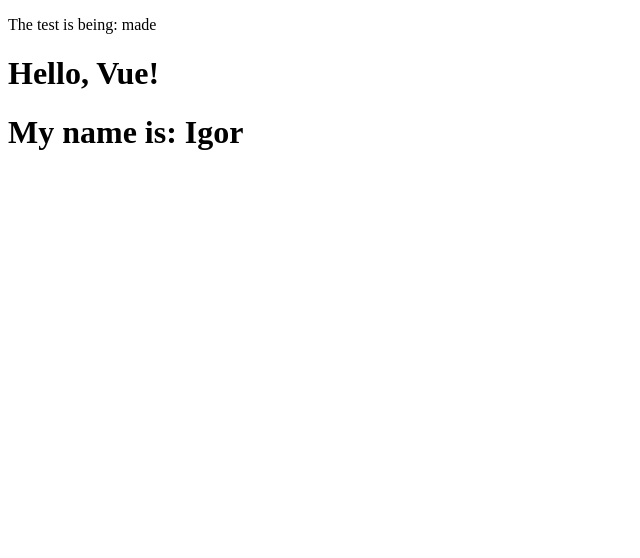
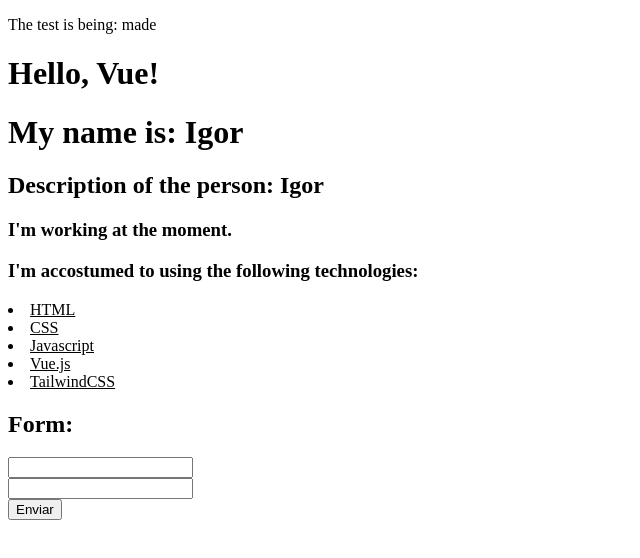
Before and after one commit to IgorBorgess/vue3-firstContact, a Vue app: page / in a window 1280 px wide. Shown: the top 558 px of the page, without its empty margins (0-640 px from the left). Built offline with nearby package versions, Linux system fonts and the light colour scheme.

Commit message:
[If applied] will upload the components exercise.

```diff
--- a/src/App.vue
+++ b/src/App.vue
@@ -1,18 +1,23 @@
 <template>
-  <p>The test is being: {{ testing }}</p>
-  <FirstComponent />
-  <LifeCycle />
+  <div>
+    <p>The test is being: {{ testing }}</p>
+    <FirstComponent />
+    <LifeCycle />
+    <Person />
+  </div>
 </template>
 
 <script>
 import FirstComponent from "./components/FirstComponent.vue"
 import LifeCycle from "./components/LifeCycle.vue"
+import Person from "./components/Person.vue"
 
 export default {
   name: "App",
   components: {
     FirstComponent,
-    LifeCycle
+    LifeCycle,
+    Person
     },
   data() {
     return {
--- /dev/null
+++ b/src/components/Form.vue
@@ -0,0 +1,25 @@
+<template>
+    <h2>Form: </h2>
+    <form action="">
+        <div> <InputText /> </div>
+        <div> <InputText /> </div>
+        <div> <Submit /> </div>
+    </form>
+</template>
+
+<script>
+import InputText from "./form/InputText.vue"
+import Submit from "./form/Submit.vue"
+
+export default {
+    name: "Form",
+    components: {
+        InputText,
+        Submit
+    }
+}
+</script>
+
+<style>
+
+</style>
--- /dev/null
+++ b/src/components/Info.vue
@@ -0,0 +1,23 @@
+<template>
+    <div>
+        <h3>I'm working at the moment.</h3>
+        <h3>I'm accostumed to using the following technologies:</h3>
+        <u>
+            <li>HTML</li>
+            <li>CSS</li>
+            <li>Javascript</li>
+            <li>Vue.js</li>
+            <li>TailwindCSS</li>
+        </u>
+    </div>
+</template>
+
+<script>
+export default {
+
+}
+</script>
+
+<style>
+
+</style>
--- /dev/null
+++ b/src/components/Person.vue
@@ -0,0 +1,28 @@
+<template>
+    <div>
+        <h2>Description of the person: {{ name }}</h2>
+        <Info />
+        <Form />
+    </div>
+</template>
+
+<script>
+import Info from './Info.vue'
+import Form from './Form.vue'
+export default {
+    name: "Pessoa",
+    components: {
+        Info,
+        Form
+    },
+    data() {
+        return {
+            name: "Igor"
+        }
+    }
+}
+</script>
+
+<style>
+
+</style>
--- /dev/null
+++ b/src/components/form/InputText.vue
@@ -0,0 +1,13 @@
+<template>
+    <input type="text">
+</template>
+
+<script>
+export default {
+    name: "InputText"
+}
+</script>
+
+<style>
+
+</style>
--- /dev/null
+++ b/src/components/form/Submit.vue
@@ -0,0 +1,13 @@
+<template>
+    <input type="submit" value="Enviar">
+</template>
+
+<script>
+export default {
+    name: "Submit"
+}
+</script>
+
+<style>
+
+</style>
```
